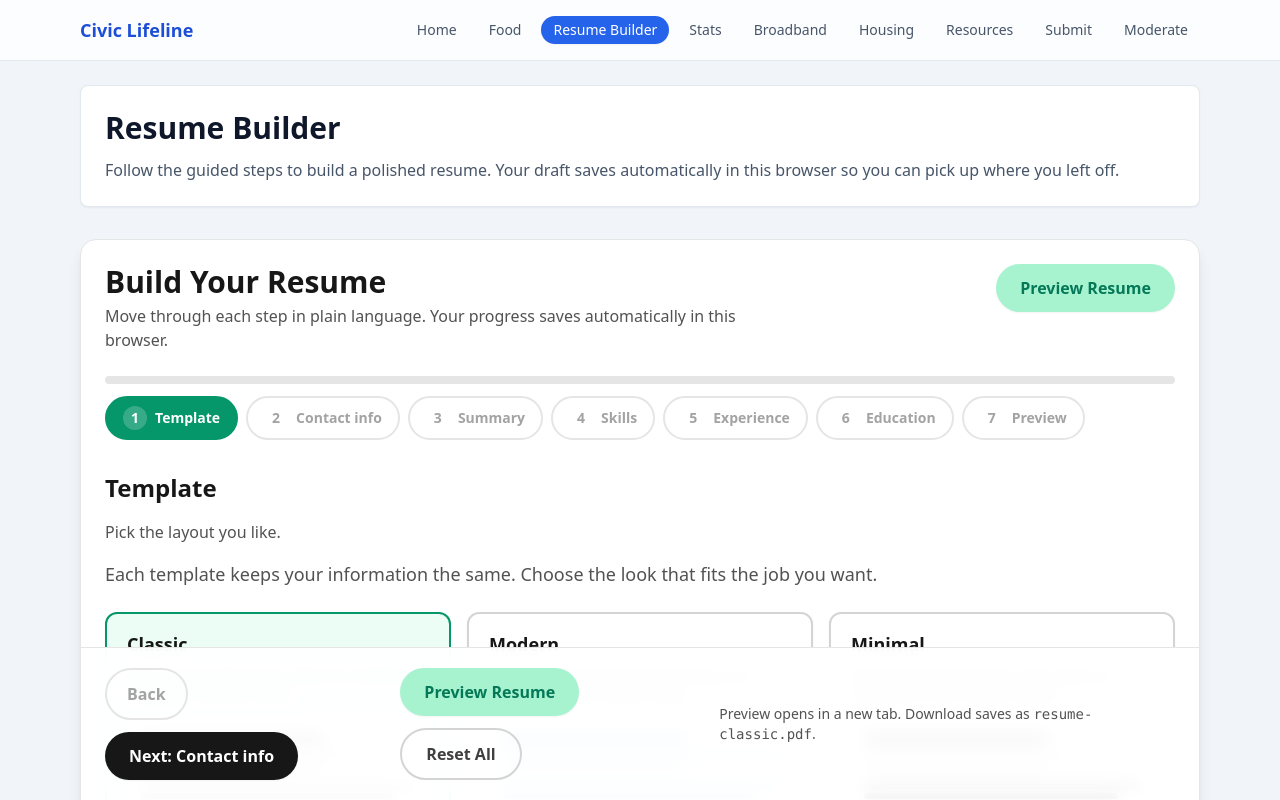
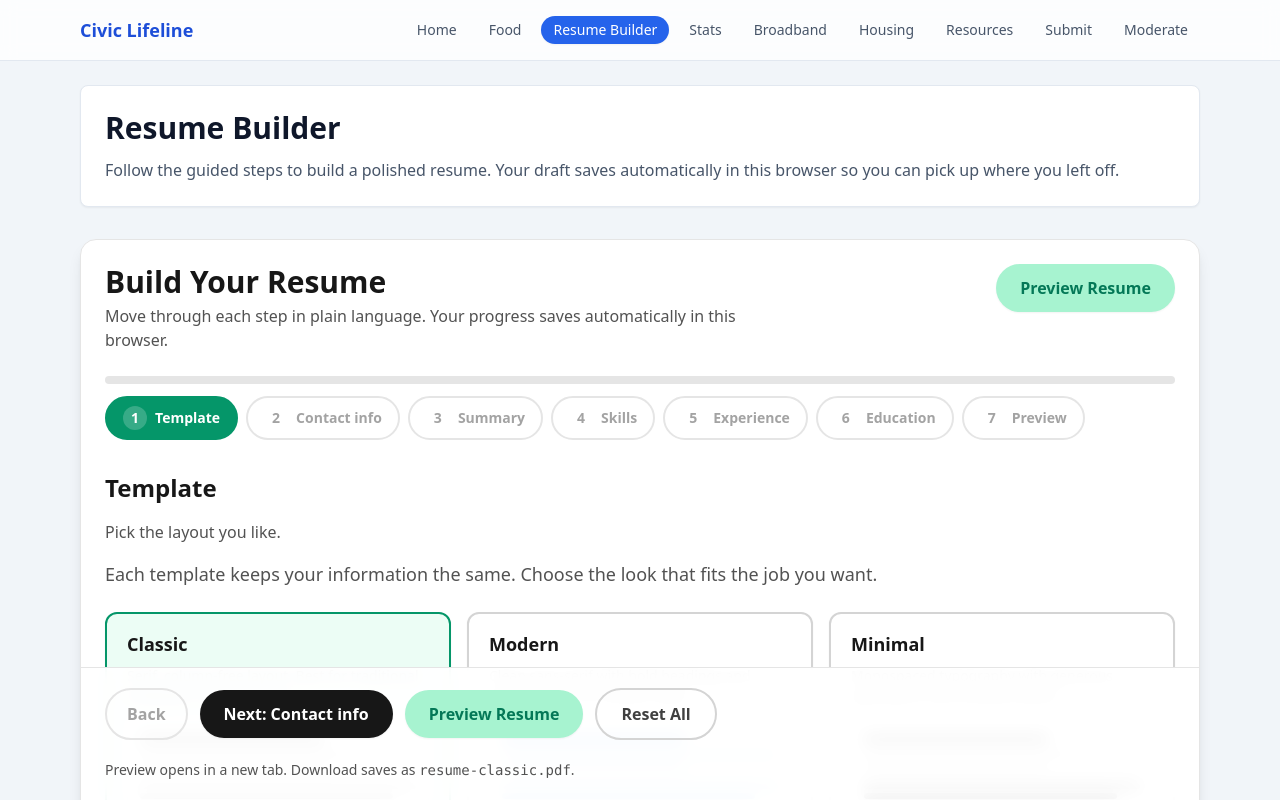
Before and after one commit to juchheim/civic-lifeline, a Next.js app in the folder apps/web/: page /resume in a window 1280 px wide. Shown: the top 800 px of the page. Built offline with nearby package versions, Linux system fonts and the light colour scheme.

Commit message:
Update resume builder component

```diff
--- a/apps/web/components/resume/ResumeBuilderSection.tsx
+++ b/apps/web/components/resume/ResumeBuilderSection.tsx
@@ -155,6 +155,14 @@ export function ResumeBuilderSection() {
   const buttonsHelpId = useId();
 
   const activeStep = WIZARD_STEPS[currentStepIndex];
+
+  useEffect(() => {
+    if (!summaryComparison) return;
+    if (typeof window === 'undefined' || typeof document === 'undefined') return;
+    // Ensure the AI rewrite diff is not hidden behind the bottom overlay.
+    const scrollHeight = document.documentElement.scrollHeight || document.body.scrollHeight || 0;
+    window.scrollTo({ top: scrollHeight, behavior: 'smooth' });
+  }, [summaryComparison]);
 
   const persistDraft = useCallback(
     (draft: ResumePayload, draftTemplate: TemplateName, stepIndex: number) => {
@@ -1526,13 +1534,13 @@ return (
       {renderStepContent()}
     </div>
     <nav className="sticky bottom-0 z-20 -mx-6 mt-8 border-t border-neutral-200 bg-white/95 px-6 py-5 backdrop-blur">
-      <div className="flex flex-col gap-4 md:flex-row md:items-center md:justify-between">
-        <div className="flex flex-wrap items-center gap-3">
+      <div className="flex flex-col gap-4">
+        <div className="flex flex-nowrap items-center gap-3 overflow-x-auto pb-1">
           <button
             type="button"
             onClick={handlePreviousStep}
             disabled={isFirstStep}
-            className="rounded-full border-2 border-neutral-300 px-5 py-3 text-base font-semibold text-neutral-800 transition hover:border-neutral-500 focus:outline-none focus:ring-4 focus:ring-neutral-300 disabled:cursor-not-allowed disabled:border-neutral-200 disabled:text-neutral-400"
+            className="flex-shrink-0 rounded-full border-2 border-neutral-300 px-5 py-3 text-base font-semibold text-neutral-800 whitespace-nowrap transition hover:border-neutral-500 focus:outline-none focus:ring-4 focus:ring-neutral-300 disabled:cursor-not-allowed disabled:border-neutral-200 disabled:text-neutral-400"
             title="Go back to the previous step"
           >
             Back
@@ -1542,20 +1550,17 @@ return (
               type="button"
               onClick={handleNextStep}
               disabled={!isActiveStepComplete}
-              className="rounded-full bg-neutral-900 px-6 py-3 text-base font-semibold text-white shadow-sm transition hover:bg-neutral-800 focus:outline-none focus:ring-4 focus:ring-neutral-400 disabled:cursor-not-allowed disabled:bg-neutral-400"
+              className="flex-shrink-0 rounded-full bg-neutral-900 px-6 py-3 text-base font-semibold text-white whitespace-nowrap shadow-sm transition hover:bg-neutral-800 focus:outline-none focus:ring-4 focus:ring-neutral-400 disabled:cursor-not-allowed disabled:bg-neutral-400"
               title={isActiveStepComplete ? 'Continue to the next step' : 'Complete the required fields to continue'}
             >
               {nextStepLabel}
             </button>
           )}
-        </div>
-        <div className="flex flex-col gap-3 md:flex-row md:items-center md:gap-4">
-          <div className="flex flex-wrap items-center gap-3">
           <button
             type="button"
             onClick={handleGenerate}
             disabled={!canPreview || isPreviewLoading}
-              className="rounded-full bg-emerald-600 px-6 py-3 text-base font-semibold text-white shadow-sm transition hover:bg-emerald-700 focus:outline-none focus:ring-4 focus:ring-emerald-200 disabled:cursor-not-allowed disabled:bg-emerald-200 disabled:text-emerald-700"
+            className="flex-shrink-0 rounded-full bg-emerald-600 px-6 py-3 text-base font-semibold text-white whitespace-nowrap shadow-sm transition hover:bg-emerald-700 focus:outline-none focus:ring-4 focus:ring-emerald-200 disabled:cursor-not-allowed disabled:bg-emerald-200 disabled:text-emerald-700"
             aria-describedby={buttonsHelpId}
             title="Open a PDF preview in a new tab"
           >
@@ -1565,7 +1570,7 @@ return (
             <a
               href={previewUrl}
               download={downloadFilename}
-                className="inline-flex items-center justify-center rounded-full border-2 border-emerald-600 px-6 py-3 text-base font-semibold text-emerald-700 transition hover:border-emerald-700 hover:text-emerald-900 focus:outline-none focus:ring-4 focus:ring-emerald-200"
+              className="inline-flex flex-shrink-0 items-center justify-center rounded-full border-2 border-emerald-600 px-6 py-3 text-base font-semibold text-emerald-700 whitespace-nowrap transition hover:border-emerald-700 hover:text-emerald-900 focus:outline-none focus:ring-4 focus:ring-emerald-200"
               title="Download the generated PDF"
             >
               Download PDF
@@ -1574,7 +1579,7 @@ return (
           <button
             type="button"
             onClick={handleReset}
-              className="rounded-full border-2 border-neutral-300 px-6 py-3 text-base font-semibold text-neutral-700 transition hover:border-neutral-500 hover:text-neutral-900 focus:outline-none focus:ring-4 focus:ring-neutral-300"
+            className="flex-shrink-0 rounded-full border-2 border-neutral-300 px-6 py-3 text-base font-semibold text-neutral-700 whitespace-nowrap transition hover:border-neutral-500 hover:text-neutral-900 focus:outline-none focus:ring-4 focus:ring-neutral-300"
             title="Clear all fields and start over"
           >
             Reset All
@@ -1589,7 +1594,6 @@ return (
               {status}
             </p>
           )}
-          </div>
         </div>
       </div>
     </nav>
```
Lines whose indentation alone changed are shown as unchanged.
